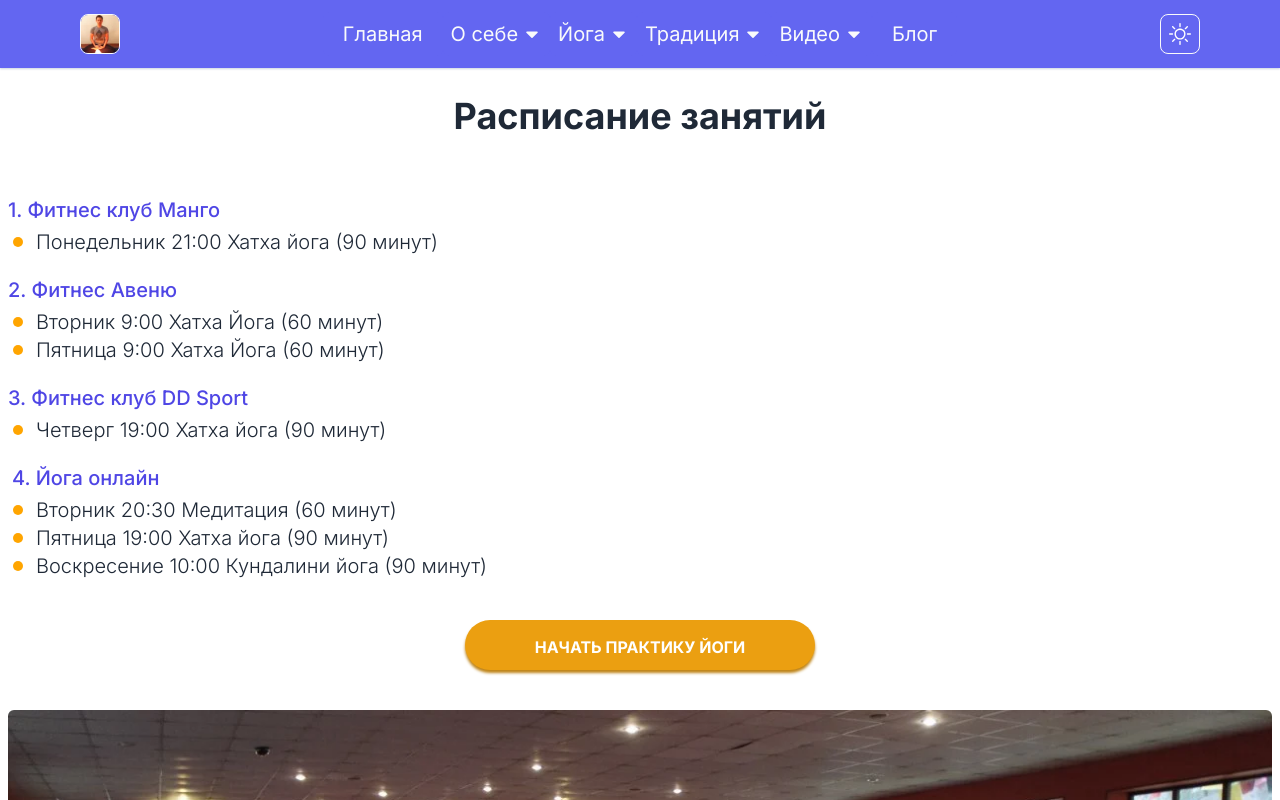
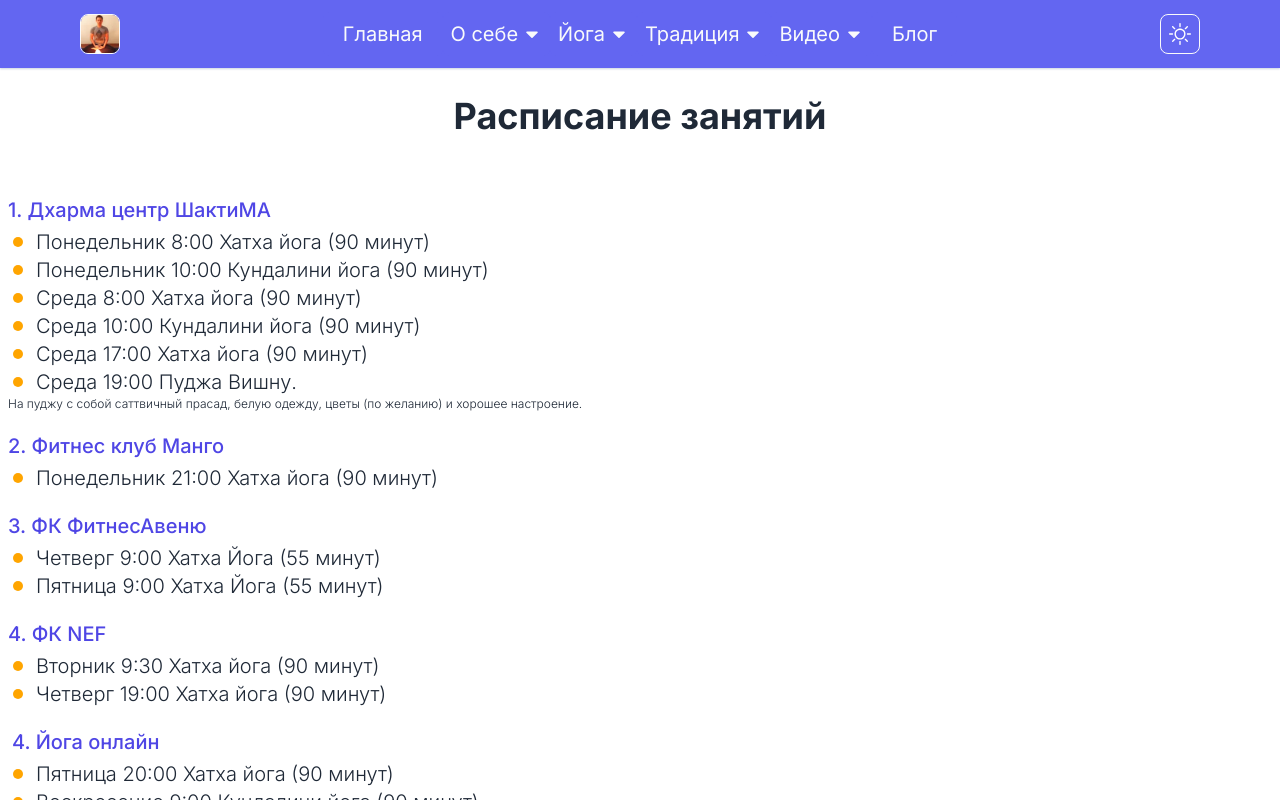
Before and after one commit to TimurTairov/tirthadeva.ru, a Next.js app: page /yoga/schedule in a window 1280 px wide. Shown: the top 800 px of the page. Built offline with nearby package versions, Linux system fonts and the light colour scheme.

Commit message:
commit 1.46

```diff
--- a/app/yoga/schedule/page.tsx
+++ b/app/yoga/schedule/page.tsx
@@ -18,7 +18,36 @@ const page = () => {
       <h1 className="main-title">Расписание занятий</h1>
 
       <h5 className='mt-5 mb-1'>
-        <a href='https://ivanovskoe.mangofitness.ru/' target='_blank' rel='noreferrer' className="subTitleMP">1. Фитнес клуб Манго</a>
+        <a href='https://ivanovskoe.mangofitness.ru/' target='_blank' rel='noreferrer' className="subTitleMP">1. Дхарма центр ШактиМА</a>
+      </h5>
+      <p className="flex items-center">
+        <GoDotFill className='me-2' color='orange' />
+        Понедельник 8:00 Хатха йога (90 минут)
+      </p>
+      <p className="flex items-center">
+        <GoDotFill className='me-2' color='orange' />
+        Понедельник 10:00 Кундалини йога (90 минут)
+      </p>
+      <p className="flex items-center">
+        <GoDotFill className='me-2' color='orange' />
+        Среда 8:00 Хатха йога (90 минут)
+      </p>
+      <p className="flex items-center">
+        <GoDotFill className='me-2' color='orange' />
+        Среда 10:00 Кундалини йога (90 минут)
+      </p>
+      <p className="flex items-center">
+        <GoDotFill className='me-2' color='orange' />
+        Среда 17:00 Хатха йога (90 минут)
+      </p>
+      <p className="flex items-center">
+        <GoDotFill className='me-2' color='orange' />
+        Среда 19:00 Пуджа Вишну.
+      </p>
+      <p className="text-xs">На пуджу с собой саттвичный прасад, белую одежду, цветы (по желанию) и хорошее настроение.</p>
+
+      <h5 className='mt-5 mb-1'>
+        <a href='https://ivanovskoe.mangofitness.ru/' target='_blank' rel='noreferrer' className="subTitleMP">2. Фитнес клуб Манго</a>
       </h5>
       <p className="flex items-center">
         <GoDotFill className='me-2' color='orange' />
@@ -26,21 +55,26 @@ const page = () => {
       </p>
 
       <h5 className='mt-5 mb-1'>
-        <a href='https://fitnessavenue.ru/' target='_blank' rel='noreferrer' className="subTitleMP">2. Фитнес Авеню</a>
+        <a href='https://fitnessavenue.ru/' target='_blank' rel='noreferrer' className="subTitleMP">3. ФК ФитнесАвеню</a>
       </h5>
       <p className="flex items-center">
         <GoDotFill className='me-2' color='orange' />
-        Вторник 9:00 Хатха Йога (60 минут)
+        Четверг 9:00 Хатха Йога (55 минут)
       </p>
       <p className="flex items-center">
         <GoDotFill className='me-2' color='orange' />
-        Пятница 9:00 Хатха Йога (60 минут)
+        Пятница 9:00 Хатха Йога (55 минут)
       </p>
 
 
       <h5 className='mt-5 mb-1'>
-        <a href='https://ddsport.fitness/' target='_blank' rel='noreferrer' className="subTitleMP">3. Фитнес клуб DD Sport</a>
+        <a href='https://ddsport.fitness/' target='_blank' rel='noreferrer' className="subTitleMP">4. ФК NEF</a>
       </h5>
+      <p className="flex items-center">
+        <GoDotFill className='me-2' color='orange' />
+        Вторник 9:30 Хатха йога (90 минут)
+      </p>
+
       <p className="flex items-center">
         <GoDotFill className='me-2' color='orange' />
         Четверг 19:00 Хатха йога (90 минут)
@@ -51,15 +85,11 @@ const page = () => {
       </h5>
       <p className="flex items-center">
         <GoDotFill className='me-2' color='orange' />
-        Вторник 20:30 Медитация (60 минут)
+        Пятница 20:00 Хатха йога (90 минут)
       </p>
       <p className="flex items-center">
         <GoDotFill className='me-2' color='orange' />
-        Пятница 19:00 Хатха йога (90 минут)
-      </p>
-      <p className="flex items-center">
-        <GoDotFill className='me-2' color='orange' />
-        Воскресение 10:00 Кундалини йога (90 минут)
+        Воскресение 9:00 Кундалини йога (90 минут)
       </p>
 
       <div className="mt-10 w-full">
--- a/app/yoga/yogaonline/page.tsx
+++ b/app/yoga/yogaonline/page.tsx
@@ -1,5 +1,5 @@
 import YogaOnline from "@/components/YogaOnline"
-import Hero from '@/components/Hero'
+import HeroYogaOnline from "@/components/Hero2"
 import TeachingYoga from "@/components/TeachingYoga"
 import Testimonial from '@/components/Testimonial'
 import Price from '@/components/Price'
@@ -8,7 +8,7 @@ import foto from "@/public/BlogImages/02.webp"
 const page = () => {
   return (
     <div className='main-container'>
-      <Hero title={'Йога онлайн'} foto={foto} />
+      <HeroYogaOnline title={'Йога онлайн'} foto={foto} />
       <TeachingYoga />
       <Testimonial />
       <Price />
--- a/components/Footer.tsx
+++ b/components/Footer.tsx
@@ -53,8 +53,8 @@ const Footer = () => {
           <h5 className="text-gray-400">Видео</h5>
           <div className="flex flex-col items-start justify-center ">
             <Link href='/video/myvideo' className="text-gray-300 hover:text-gray-50 dark:text-gray-200">Мои видео</Link>
-            <Link href='/videosguru' className="text-gray-300 hover:text-gray-50 dark:text-gray-200">Видео с Гуру</Link>
-            <Link href='/videosmonahami' className="text-gray-300 hover:text-gray-50 dark:text-gray-200">Видео с монахами</Link>
+            <Link href='/video/guru' className="text-gray-300 hover:text-gray-50 dark:text-gray-200">Видео с Гуру</Link>
+            <Link href='/video/sanyasi' className="text-gray-300 hover:text-gray-50 dark:text-gray-200">Видео с монахами</Link>
 
           </div>
         </div>
--- /dev/null
+++ b/components/Hero2.jsx
@@ -0,0 +1,79 @@
+import Image from 'next/image'
+import { FaOm } from 'react-icons/fa6'
+import { LiaPrayingHandsSolid } from 'react-icons/lia'
+import myPhoto from '@/public/myPhoto-1.webp'
+import NavigationButton from '@/components/NavigationButton'
+import guru96 from '@/public/guru-96.webp'
+import tirthadeva96 from '@/public/tirthadeva-96.webp'
+import om96 from '@/public/om-96-2.webp'
+import MyPhoto from '@/components/MyPhoto'
+
+const HeroYogaOnline = ({ title, foto = myPhoto }) => {
+  return (
+    <div className="w-full flex lg:flex-row flex-col justify-around md:mt-5 lg:mt-10 xl:mt-20">
+      <div className="flex flex-col items-center justify-between mt-5 lg:mt-0">
+        <div className="flex flex-col justify-center">
+          <h1 className="titleMP text-center">{title}</h1>
+          <h2 className="text-xs md:text-base text-center">
+            с опытным преподавателем
+          </h2>
+        </div>
+
+        {/* <div>
+          <div className="mt-5 flex items-center justify-center gap-2">
+            <FaOm className="text-indigo-500 dark:text-gray-200" />
+            <h5 className="textMP">Намастэ</h5>
+            <LiaPrayingHandsSolid className=" text-indigo-500 dark:text-gray-200" />
+          </div>
+
+          <div className="textMP w-full text-center">
+            Меня зовут
+            <b className="text-indigo-500 dark:text-gray-200 mx-2">
+              Тиртхадэва
+            </b>
+            (<span>Тимур Таиров</span>)
+          </div>
+        </div> */}
+
+        <div className="mt-0 md:mt-5 lg:mt-5 xl:mt-0 flex flex-col items-start justify-center gap-1 lg:gap-2 p-6 lg:p-3 xl:p-6 xl:gap-5 ">
+          <div className="w-full flex items-center rounded-lg p-1 dark:bg-slate-700">
+            <Image
+              src={guru96}
+              alt="guru"
+              className="h-full w-auto rounded-lg mr-2 border-2"
+            />
+            <p className="subTitleMP">Ученик просветленного мастера</p>
+          </div>
+          <div className="w-full flex items-center rounded-lg p-1 dark:bg-slate-700">
+            <Image
+              src={tirthadeva96}
+              alt="guru"
+              className="h-full w-auto rounded-lg mr-2 border-2"
+            />
+            <p className="subTitleMP">Преподаватель йоги и медитации</p>
+          </div>
+          <div className="w-full flex items-center  rounded-lg p-1 dark:bg-slate-700">
+            <Image
+              src={om96}
+              alt="guru"
+              className="h-full w-auto rounded-lg  mr-2 border-2"
+            />
+            <p className="subTitleMP">Ваш наставник на пути йоги и дхармы</p>
+          </div>
+        </div>
+        <a
+          href="https://chat.whatsapp.com/KEhgTrh2bJu3PP6jgiY2T5"
+          target="_blank"
+          rel="noreferrer"
+          className="flare-button text-white dark:text-white dark:hover:text-indigo-700 bg-amber-400 "
+        >
+          Записаться на йогу онлайн
+        </a>
+      </div>
+
+      <MyPhoto foto={foto} />
+    </div>
+  )
+}
+
+export default HeroYogaOnline
--- a/components/TeachingYoga.jsx
+++ b/components/TeachingYoga.jsx
@@ -51,7 +51,7 @@ const TeachingYoga = () => {
         </div>
       </div>
       <div className="mt-5">
-        <NavigationButton title={'Подробнее ...'} link={'yoga/basicrules'} />
+        <NavigationButton title={'Подробнее ...'} link={'/blog/hatha'} />
       </div>
     </div>
   )
--- a/components/YogaOnline.jsx
+++ b/components/YogaOnline.jsx
@@ -53,11 +53,15 @@ const YogaOnline = () => {
 
       {/* <p className="mt-1 text-xs ml-2">* - только для новых учеников </p> */}
 
-      <div className="mt-5">
-        <NavigationButton
-          title={'Практиковать йогу онлайн бесплатно'}
-          link="whatsapp://send?phone=79672067710"
-        />
+      <div className="mt-5 w-full flex justify-center">
+        <a
+          href="https://chat.whatsapp.com/KEhgTrh2bJu3PP6jgiY2T5"
+          target="_blank"
+          rel="noreferrer"
+          className="flare-button text-white dark:text-white dark:hover:text-indigo-700 bg-amber-400 "
+        >
+          Практиковать йогу онлайн
+        </a>
       </div>
     </div>
   )
```
Also changed, not shown: public/SVG/Вывод.jpg (added), public/SVG/астея.jpg (added).
